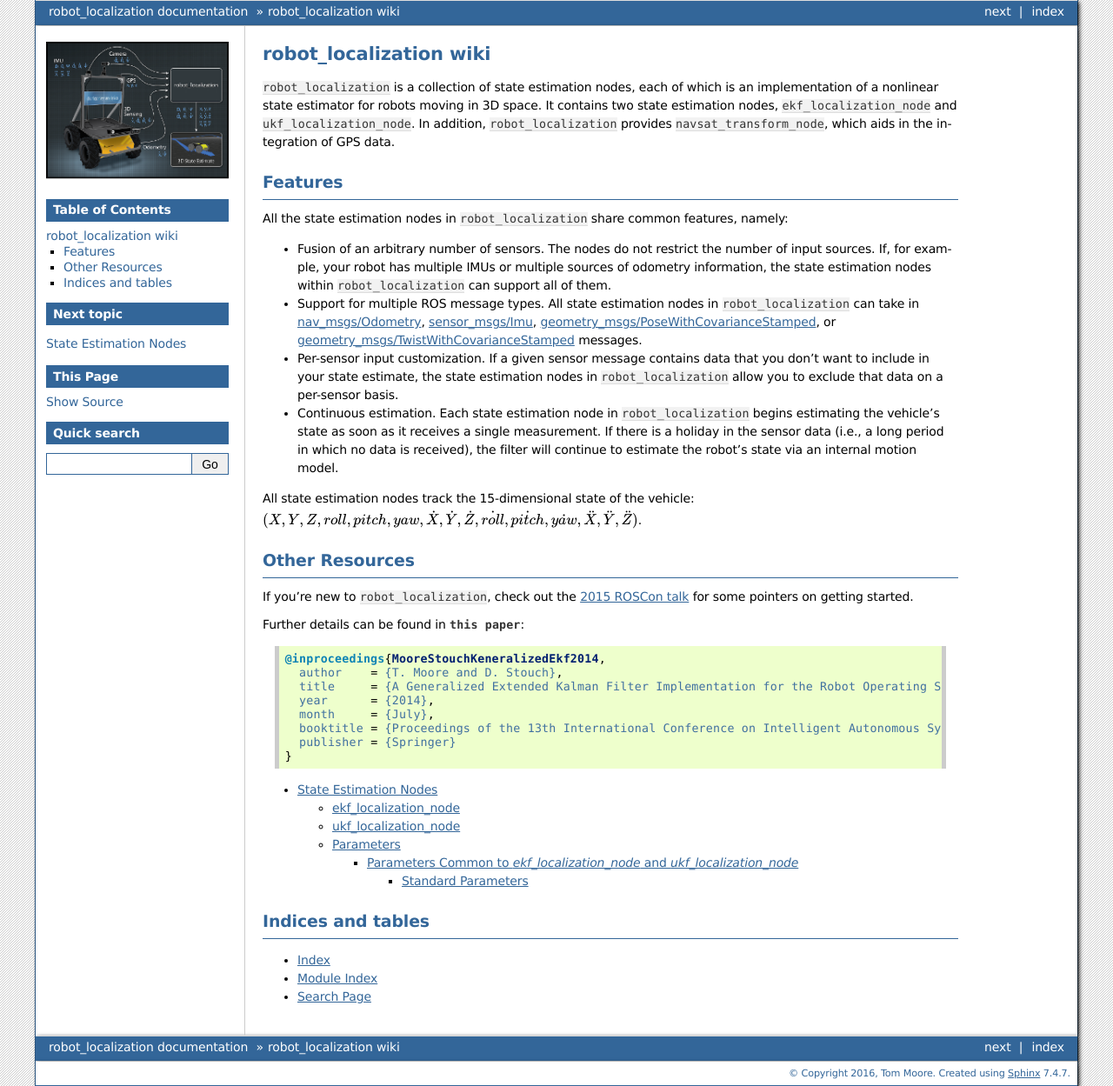
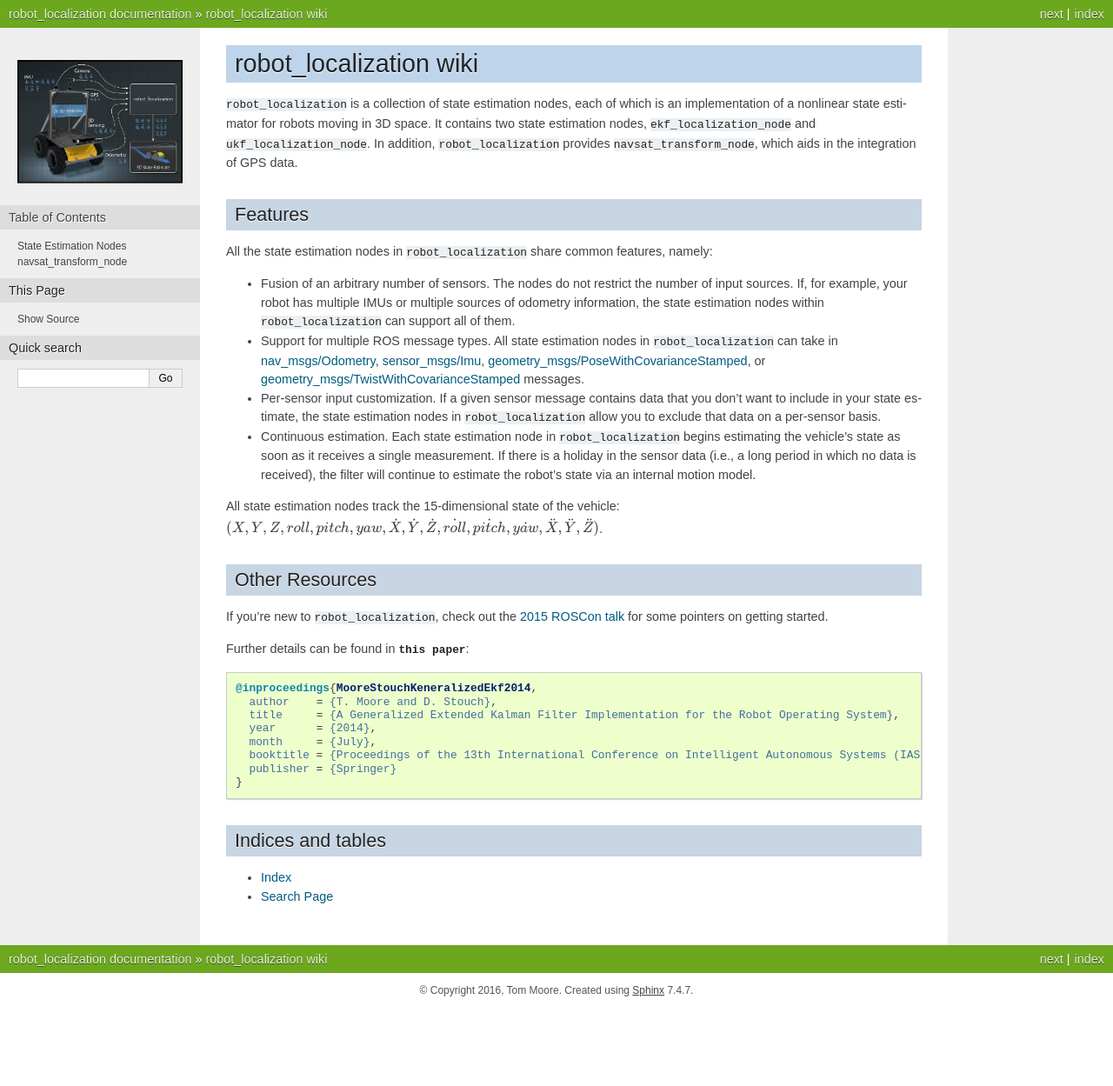
Before and after one commit to cra-ros-pkg/robot_localization, a Sphinx documentation site: the page built from doc/index.rst, in a window 1280 px wide. Shown: the whole page at 87% size. Built offline with Sphinx 7.4.7, drawn with Linux system fonts in a browser that asks for light colours; pages that are not in the unit, such as notebooks, are missing from menus; the version number could not be read and is left out; after the commit the page ends 1159 px from its top, so only the background shows below that.

```diff
--- a/doc/conf.py
+++ b/doc/conf.py
@@ -29,7 +29,7 @@ exclude_patterns = ['.build']
 pygments_style = 'sphinx'
 todo_include_todos = True
 
-html_theme = 'bizstyle'
+html_theme = 'nature'
 
 # The name of an image file (relative to this directory) to place at the top
 # of the sidebar.
@@ -59,7 +59,7 @@ html_static_path = ['.static']
 #html_use_smartypants = True
 
 # Custom sidebar templates, maps document names to template names.
-#html_sidebars = {}
+html_sidebars = { '**': ['globaltoc.html', 'sourcelink.html', 'searchbox.html'], }
 
 # Additional templates that should be rendered to pages, maps page names to
 # template names.
--- a/doc/index.rst
+++ b/doc/index.rst
@@ -1,13 +1,15 @@
-.. robot_localization documentation master file, created by
-   sphinx-quickstart on Sat Sep  3 14:09:43 2016.
-   You can adapt this file completely to your liking, but it should at least
-   contain the root `toctree` directive.
-
 ***********************
 robot_localization wiki
 ***********************
 
 ``robot_localization`` is a collection of state estimation nodes, each of which is an implementation of a nonlinear state estimator for robots moving in 3D space. It contains two state estimation nodes, ``ekf_localization_node`` and ``ukf_localization_node``. In addition, ``robot_localization`` provides ``navsat_transform_node``, which aids in the integration of GPS data.
+
+.. toctree::
+   :hidden:
+
+   state_estimation_nodes
+   navsat_transform_node
+   CHANGELOGs
 
 Features
 ========
@@ -39,15 +41,8 @@ Further details can be found in :download:`this paper <robot_localization_ias13_
     publisher = {Springer}
   }
 
-.. toctree::
-    :hidden:
-
-   state_estimation_nodes
-   CHANGELOG
-
 Indices and tables
 ==================
 
 * :ref:`genindex`
-* :ref:`modindex`
 * :ref:`search`
--- /dev/null
+++ b/doc/navsat_transform_node.rst
@@ -0,0 +1,3 @@
+**********************
+navsat_transform_node
+**********************
```
